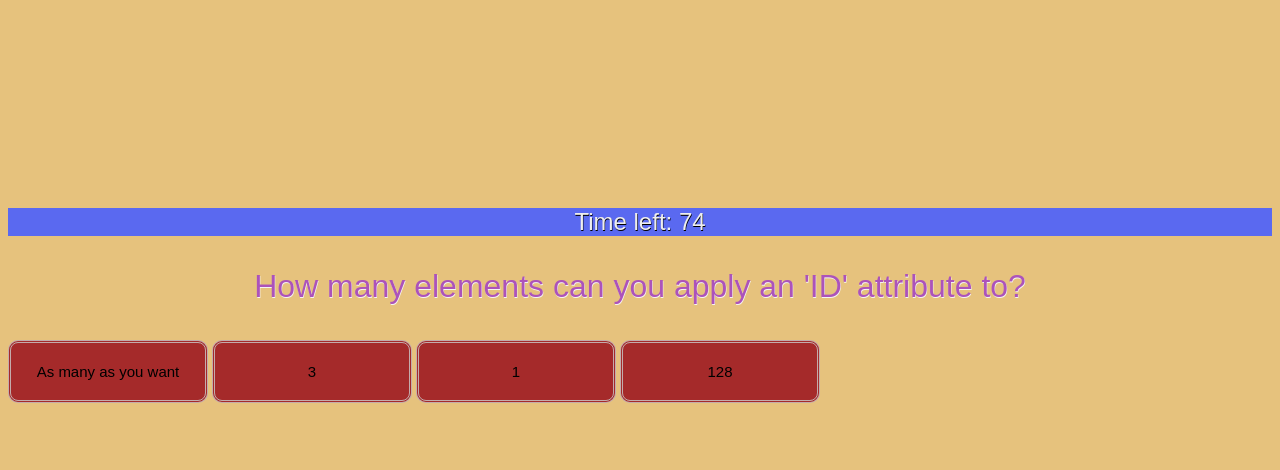
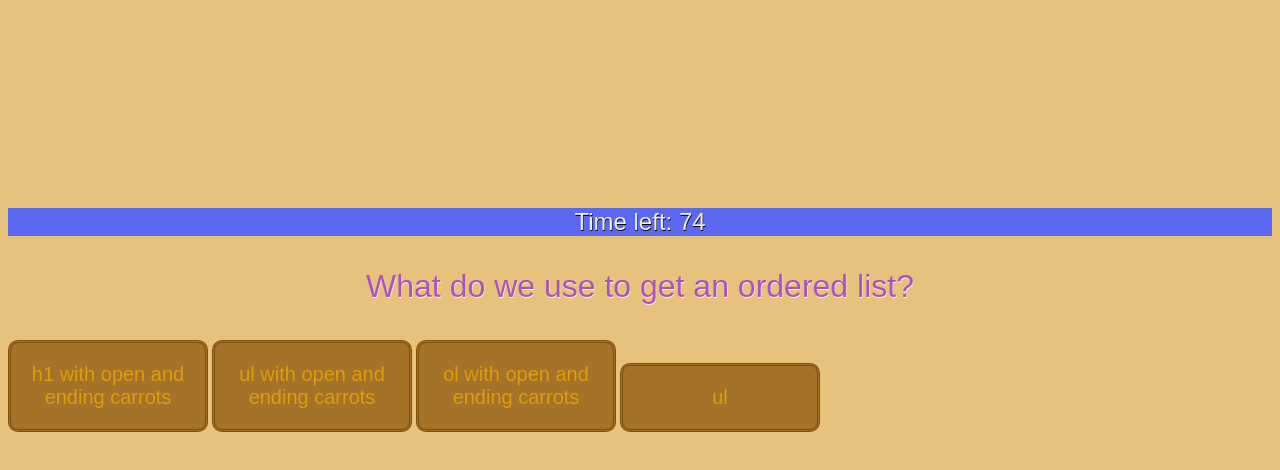
Before and after one commit to Emoses95/Code-Quiz, a plain HTML site: page index.html in a window 1280 px wide. Both pictures are taken after a click on the button "Start Quiz". Drawn offline with Linux system fonts and the light colour scheme.

Commit message:
CSS changes

```diff
--- a/assets/css/style.css
+++ b/assets/css/style.css
@@ -4,7 +4,7 @@
 
 li{
     padding-bottom: 3px;
-    color:white;
+    color:rgb(222, 158, 7);
     text-shadow:1.5px 1px 3px black;
     list-style-type: none;
 }
@@ -20,6 +20,7 @@ p{
 h2{
     font-family: sans-serif;
     margin-bottom: .5rem;
+    color: rgb(95, 55, 3);
 
 }
 
@@ -36,31 +37,32 @@ input{
     max-width: 80rem;
     margin: 0 auto;
 }
-/* Review changes needed  */
+
 button{
     display:inline-block;
     font-family: sans-serif;
-    background-color:brown;
+    background-color:rgb(165, 114, 42);
     border-radius: 10px;
-    border:3px double #cccc;
-    color:#eeeee;
+    border:3px double rgba(114, 70, 4, 0.8);
+    color:rgb(222, 158, 7);
     text-align:center;
-    font-size:15px;
+    font-size:20px;
     padding: 20px;
     width: 200px;
     margin-top: 3px;
 }
-/* Review changes needed */
+
 button:hover{
-    box-shadow: 4px 3px 6px #445obd
+    box-shadow: 4px 3px 6px #445obd;
 }
 
 #top{
     display:flex;
     flex-direction: column;
     align-items: center;
+
 }
-/* Review changes needed */
+
 #timer{
     font-family: sans-serif;
     background-color: #5a69f0;
@@ -69,27 +71,27 @@ button:hover{
     text-shadow: .5px .5px black;
     text-align:center;
 }
-/* Review changes needed */
+
 #quiz{
     display: none;
 }
-/* Review changes needed */
+
 #result{
     display: none;
 }
-/* Review changes neede */
+
 #gameover{
     text-align: center;
     display: none;
     flex-direction: column;
     align-items: center;
 }
-/* Review changes needed */
+
 #highScore{
     height: 1.5rem;
     border:groove 2px;
 }
-/* Review changes needed */
+
 #high-scorePage{
     display: none;
     width:50%;
@@ -98,7 +100,7 @@ button:hover{
     padding-bottom:3rem;
     background:lightsteelblue;
 }
-/* Review changes needed */
+
 #highscore-header{
     display:flex;
     justify-content: space-around;
@@ -108,7 +110,7 @@ button:hover{
     color:#eeeeee;
     font-family:sans-serif;
 }
-/* Review changes needed */
+
 #highScoreContainer{
     height:100%;
     width:100%;
@@ -117,33 +119,32 @@ button:hover{
     align-items:center;
     justify-content:center;
 }
-/* Review changes needed */
+
 #initials{
     margin:5rem;
-    heigt:1.75rem;
+    height:1.75rem;
 }
-/* Review changes needed */
 #highscore-intials{
     display:inline-block;
     padding: left 9.5em;
     font-family: sans-serif;
     font-weight:bold;
 }
-/* Review changes Needed */
+
 #highscore-score{
     float:right;
     padding: right 8.75em;
     font-family: sans-serif;
     font-weight:bold;
 }
-/* Review changes needed */
+
 #finalScore{
     padding: bottom 0.5rem;
     font-size:x-large;
     font-family: sans-serif;
     font-weight:bold;
 }
-/* Review changes needed */
+
 #endGameBtns{
     display:none
 }
--- a/assets/js/script.js
+++ b/assets/js/script.js
@@ -34,61 +34,60 @@ var buttonD = document.getElementById("d");
 
 
 var quizQuestions = [{
-    question: "How many elements can you apply an 'ID' attribute to?",
-    choiceA: "As many as you want",
-    choiceB: "3",
-    choiceC: "1",
-    choiceD: "128",
-    correctAnswer: "c"
-},
+    question: "What do we use to get an  ordered list?",
+    choiceA: "h1 with open and ending carrots",
+    choiceB: "ul with open and ending carrots",
+    choiceC: "ol with open and ending carrots",
+    choiceD: "ul",
+    correctAnswer: "c"},
 
   {
-    question: "What does DOM stand for?",
-    choiceA: "Document Object Model",
-    choiceB: "Display Object Management",
-    choiceC: "Digital Ordinance Model",
-    choiceD: "Desktop Oriented Mode",
+    question: "What does html stand for?",
+    choiceA: "Hypertext Markup Language",
+    choiceB: "Hypercontent Makeup Lango",
+    choiceC: "Highperformance Mode Leafhopper",
+    choiceD: "Hypertext Markup Langauge",
     correctAnswer: "a"},
 
    {
-    question: "What is used primarily to add styling to a web page?",
-    choiceA: "HTML",
-    choiceB: "CSS",
-    choiceC: "Python",
-    choiceD: "React.js",
+    question: "How can a datatype be declared to be a constant type?",
+    choiceA: "const",
+    choiceB: "var",
+    choiceC: "let",
+    choiceD: "con",
+    correctAnswer: "a"},
+
+    {
+    question: "Which one of the following tags is used to insert graphics in the webpage?",
+    choiceA: "image with open and ending carrots",
+    choiceB: "images with open and ending carrots",
+    choiceC: "img with open and ending carrots",
+    choiceD: "graphics with open and ending carrots",
+    correctAnswer: "c"},
+
+    {
+    question: "Which of the following CSS selectors are used to specify a group of elements?",
+    choiceA: "tag",
+    choiceB: "id",
+    choiceC: "class",
+    choiceD: "both class and tag",
+    correctAnswer: "c"},
+
+    {
+    question: "Which of the following CSS selectors is used to specify a rule to bind a particular unique element?",
+    choiceA: "tag",
+    choiceB: "id",
+    choiceC: "class",
+    choiceD: "both class and tag",
     correctAnswer: "b"},
 
     {
-    question: "What HTML tags are JavaScript code wrapped in?",
-    choiceA: "&lt;div&gt;",
-    choiceB: "&lt;link&gt;",
-    choiceC: "&lt;head&gt;",
-    choiceD: "&lt;script&gt;",
-    correctAnswer: "d"},
-
-    {
-    question: "When is localStorage data cleared?",
-    choiceA: "No expiration time",
-    choiceB: "On page reload",
-    choiceC: "On browser close",
-    choiceD: "On computer restart",
-    correctAnswer: "a"},
-
-    {
-    question: "What does WWW stand for?",
-    choiceA: "Web World Workings",
-    choiceB: "Weak Winter Wind",
-    choiceC: "World Wide Web",
-    choiceD: "Wendy Wants Waffles",
+    question: "Which of the following keywords is used to define a variable in Javascript?",
+    choiceA: "var",
+    choiceB: "let",
+    choiceC: "Both A and B",
+    choiceD: "None of the above",
     correctAnswer: "c"},
-
-    {
-    question: "What HTML attribute references an external JavaScript file?",
-    choiceA: "href",
-    choiceB: "src",
-    choiceC: "class",
-    choiceD: "index",
-    correctAnswer: "b"},
     ];
 
  var finalQuestionIndex = quizQuestions.length;
```
